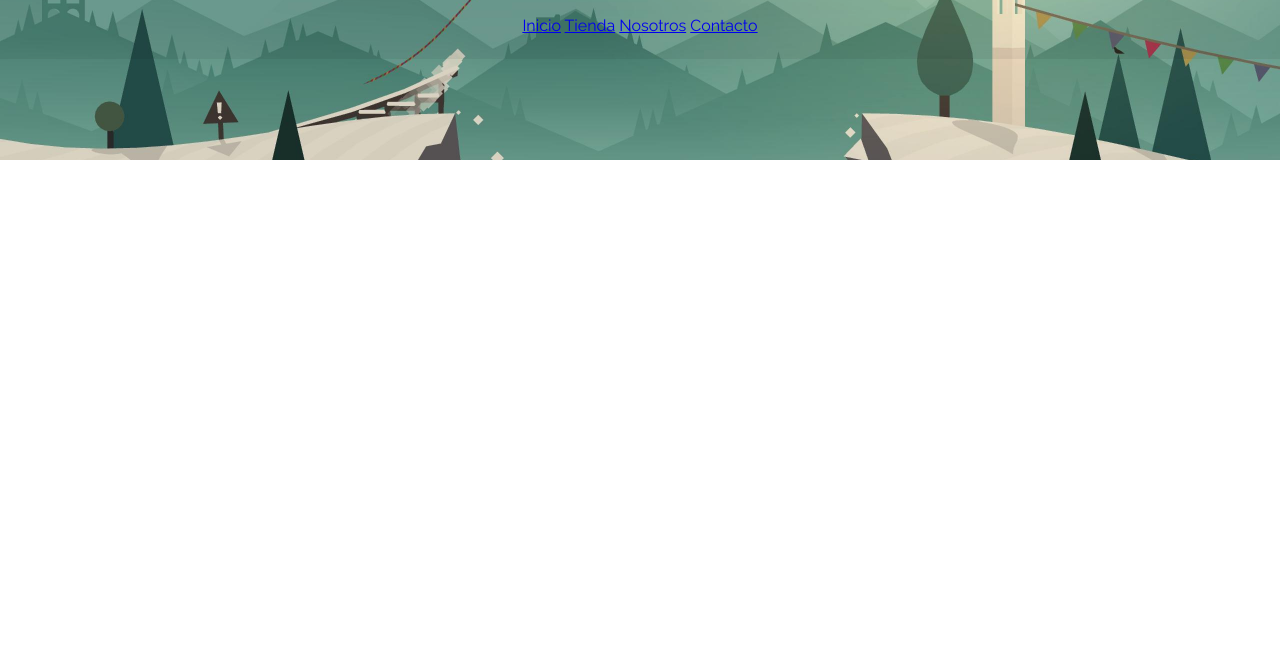
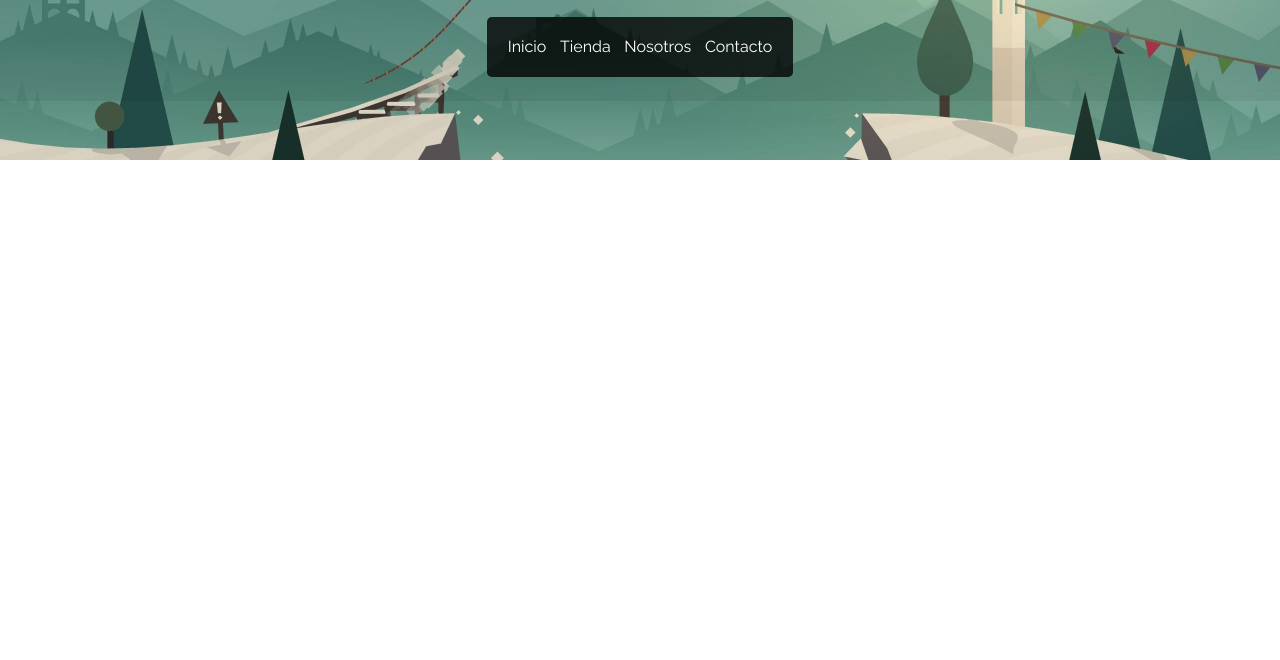
Before and after one commit to Danielacvd/basic-front, a plain HTML site: page css-flexbox-practica/index.html in a window 1280 px wide. Shown: the part 140-800 px from the top of the page. Drawn offline with Linux system fonts and the light colour scheme.

Commit message:
ADD: Menu de navegacion y pseudo clase hover!

```diff
--- a/css-flexbox-practica/css/style.css
+++ b/css-flexbox-practica/css/style.css
@@ -51,3 +51,22 @@ body{
     width: 2em;
 
 }
+
+.navbar-nav{
+    background-color: rgba(0, 0, 0, 0.781);
+    padding: 1em;
+    border-radius: 0.3em;
+}
+
+.nav-link{
+    display: inline-block;
+    padding: 0.3em;
+    text-decoration: none;
+    color: white;
+}
+
+.nav-link:hover{
+    background-color: white;
+    color: black;
+    border-radius: 3.5em;
+}
```
